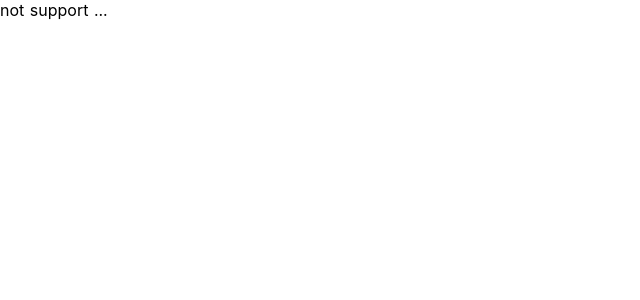
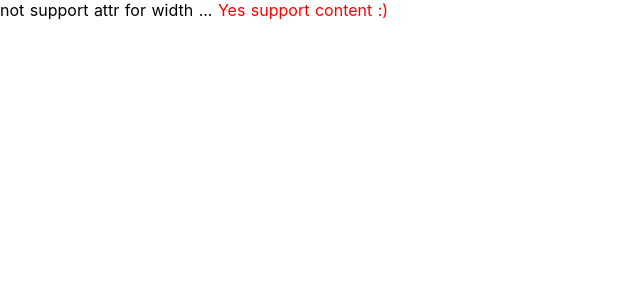
Before and after one commit to uruha/nuxt-dev, a Nuxt app: page /styles in a window 1280 px wide. Shown: the top 300 px of the page, without its empty margins (0-640 px from the left). Built offline with nearby package versions, Linux system fonts and the light colour scheme.

Commit message:
add root pseudo styles

```diff
--- a/pages/styles.vue
+++ b/pages/styles.vue
@@ -1,14 +1,22 @@
 <template>
   <div>
-      <div class="pseudo" data-pseudo-width="100">
-          not support ...
+      <div class="pseudo" data-pseudo-color="" data-pseudo-width="100" data-pseudo-content="Yes support content :)">
+          not support attr for width ...
       </div>
   </div>
 </template>
 
 <style>
+  :root {
+      --red-color: attr(data-pseudo-color); /** not support ... */
+      --red-color: red;
+  }
   .pseudo::before {
       background-color: #000;
-      width: attr(data-pseudo-width px)
+      width: attr(data-pseudo-width px);
+  }
+  .pseudo::after {
+      color: var(--red-color);
+      content: attr(data-pseudo-content);
   }
 </style>
```
